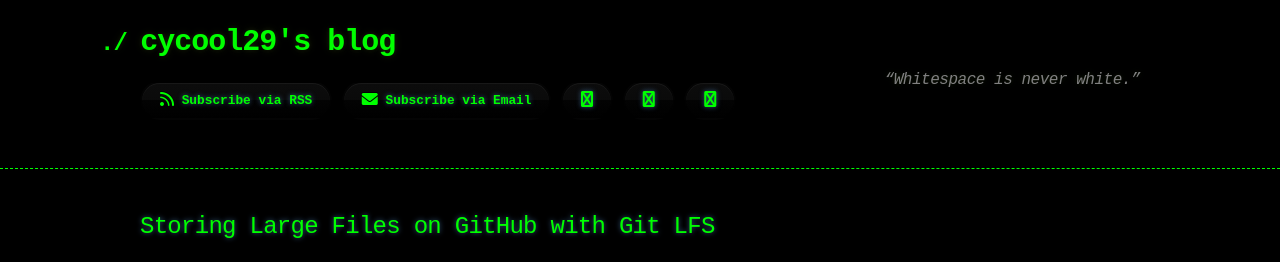
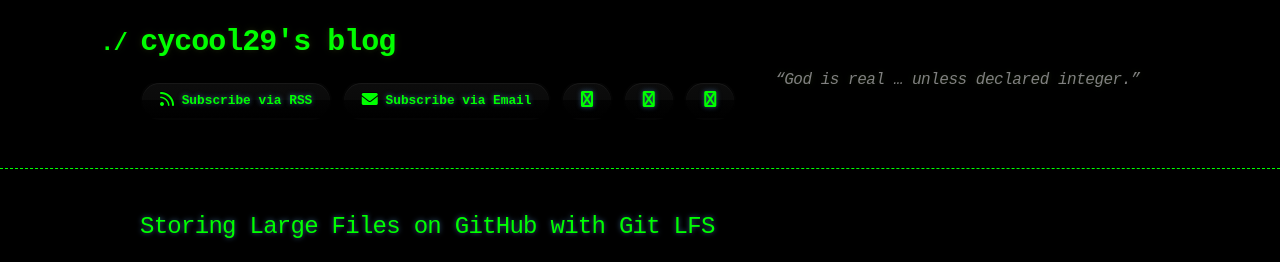
Before and after one commit to cycool29/cycool29.github.io, a Jekyll site: the page built from index.md, in a window 1280 px wide and 900 px high. Shown: the top 262 px of the window. Built offline with Jekyll 4.4.1, drawn with Linux system fonts in a browser that asks for light colours; a style sheet for code colours, icons or effects is not loaded.

Commit message:
Update quotes

```diff
--- a/_config.yml
+++ b/_config.yml
@@ -1,5 +1,5 @@
 title: cycool29's blog
-description: "“Whitespace is never white.” "
+description: "“God is real … unless declared integer.” "
 bio: A high school student. Intermediate in Python, Git, Bash. Learning JavaScript. He/Him. "
 author: cycool29
 url: https://cycool29.github.io
```
